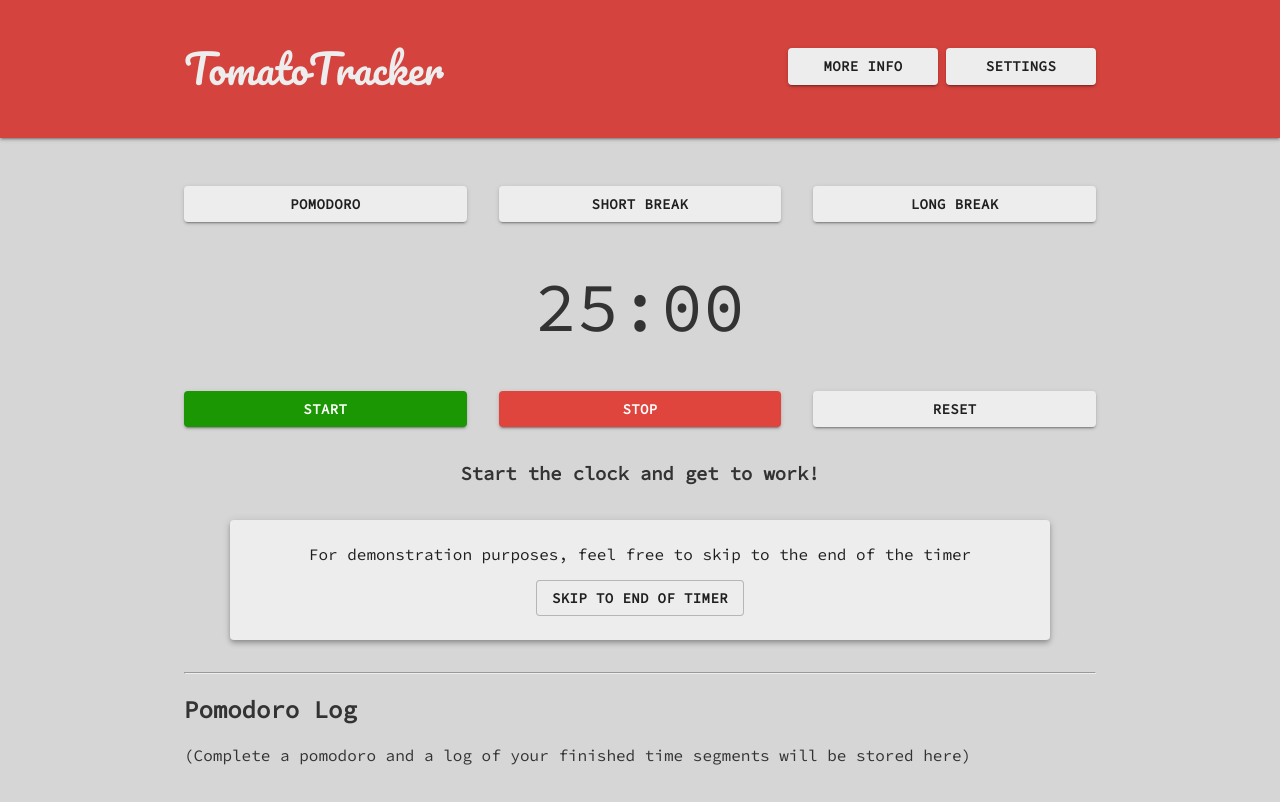
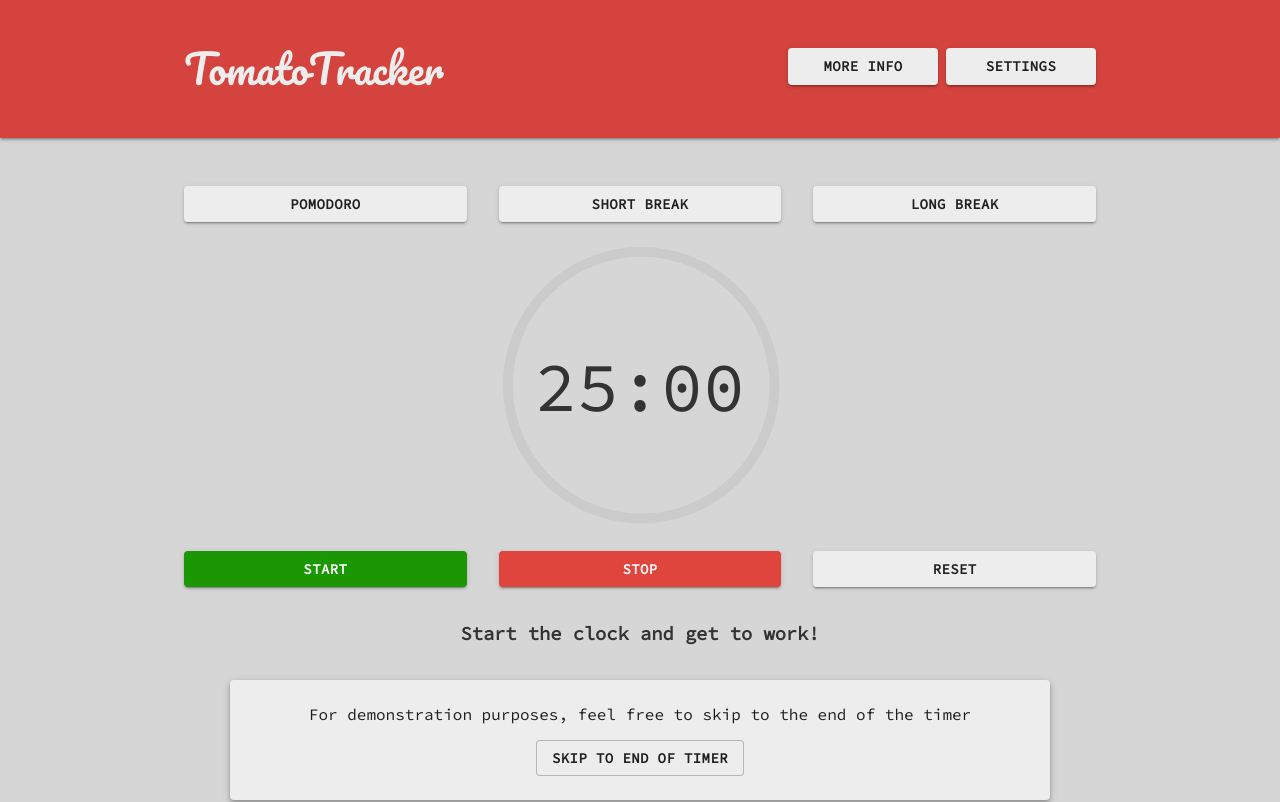
Before and after one commit to Matthew-Nelson/tomato-timer, a React (Create React App) app: page / in a window 1280 px wide. Shown: the top 802 px of the page. Built offline with nearby package versions, Linux system fonts and the light colour scheme.

Commit message:
added progress ring

```diff
--- a/src/App.js
+++ b/src/App.js
@@ -324,7 +324,6 @@ class App extends Component {
       }
     }, () => {
       this.setCurrentClockCookie();
-      this.setAudioVolume();
     })
 
   }
--- a/src/Clock.js
+++ b/src/Clock.js
@@ -2,6 +2,7 @@ import React, { Component } from 'react';
 import ClockChanger from './ClockChanger.js';
 import Button from '@material-ui/core/Button';
 import Paper from '@material-ui/core/Paper';
+import CircularProgress from '@material-ui/core/CircularProgress';
 
 export default class Clock extends Component {
 
@@ -162,8 +163,12 @@ export default class Clock extends Component {
                 <ClockChanger changeClock={this.changeClock} pomodoroTimeLengthSeconds={this.props.pomodoroTimeLengthSeconds} shortBreakTimeLengthSeconds={this.props.shortBreakTimeLengthSeconds} longBreakTimeLengthSeconds={this.props.longBreakTimeLengthSeconds}/>
 
 
+                <div className="progress-circles-wrapper">
+                    <CircularProgress className="circle dynamic" variant="static" color="primary" value={(this.state.secondsElapsed / this.props.startSeconds) * 100} />
+                    <CircularProgress className="circle background" variant="static" color="secondary" value={100-((this.state.secondsElapsed / this.props.startSeconds) * 100 * -1)} />
+                    <h2 id={"clock"}>{this.formatSeconds(this.props.startSeconds - this.state.secondsElapsed)}</h2>
+                </div>
 
-                <h2 id={"clock"}>{this.formatSeconds(this.props.startSeconds - this.state.secondsElapsed)}</h2>
 
                 <div className={"clock-controls"}>
                     <Button className={"start"} variant="contained" color="default" onClick={this.startClock}>Start</Button>
--- a/src/styles/css/main.css
+++ b/src/styles/css/main.css
@@ -89,7 +89,7 @@ body {
     display: inline-block;
     padding: 1rem;
     font-size: 70px;
-    margin: 1rem 0; }
+    margin: 6rem 0; }
   .clock-container .clock-changer,
   .clock-container .clock-controls {
     width: 100%;
@@ -109,6 +109,24 @@ body {
         margin: 0 auto; }
   .clock-container .encouragement {
     text-align: center; }
+  .clock-container .progress-circles-wrapper {
+    position: relative; }
+    .clock-container .progress-circles-wrapper .circle {
+      position: absolute;
+      width: 120% !important;
+      height: auto !important;
+      left: -23px;
+      top: 2px; }
+      .clock-container .progress-circles-wrapper .circle.dynamic {
+        z-index: 2; }
+        .clock-container .progress-circles-wrapper .circle.dynamic .MuiCircularProgress-svg {
+          color: #1a9703; }
+      .clock-container .progress-circles-wrapper .circle.background {
+        z-index: 1; }
+        .clock-container .progress-circles-wrapper .circle.background .MuiCircularProgress-svg {
+          color: #cbcbcb; }
+      .clock-container .progress-circles-wrapper .circle circle {
+        stroke-width: 1.5; }
   @media only screen and (min-width: 532px) {
     .clock-container .clock-changer,
     .clock-container .clock-controls {
@@ -128,6 +146,10 @@ body {
         .clock-container .clock-changer button:not(:last-of-type),
         .clock-container .clock-controls button:not(:last-of-type) {
           margin-bottom: .5rem; }
+    .clock-container .clock-controls {
+      margin-top: 1rem; }
+    .clock-container .clock-changer {
+      margin-bottom: 1rem; }
     .clock-container .skip-to-end button {
       width: 100%; } }
 
--- a/src/styles/scss/_clock.scss
+++ b/src/styles/scss/_clock.scss
@@ -6,7 +6,7 @@
         display: inline-block;
         padding: 1rem;
         font-size: 70px;
-        margin: 1rem 0;
+        margin: 6rem 0;
     }
     .clock-changer,
     .clock-controls {
@@ -30,8 +30,35 @@
             }
         }
     }
+
     .encouragement {
         text-align: center;
+    }
+
+    .progress-circles-wrapper {
+        position: relative;
+        .circle {
+            position: absolute;
+            width: 120% !important;
+            height: auto !important;
+            left: -23px;
+            top: 2px;
+            &.dynamic {
+                z-index: 2;
+                .MuiCircularProgress-svg {
+                    color: #1a9703;
+                }
+            }
+            &.background {
+                z-index: 1;
+                .MuiCircularProgress-svg {
+                    color: #cbcbcb;
+                }
+            }
+            circle {
+                stroke-width: 1.5;
+            }
+        }
     }
 
     @media only screen and (min-width: 532px) {
@@ -58,6 +85,12 @@
                 }
             }
         }
+        .clock-controls {
+            margin-top: 1rem;
+        }
+        .clock-changer {
+            margin-bottom: 1rem;
+        }
         .skip-to-end {
             button {
                 width: 100%;
```
